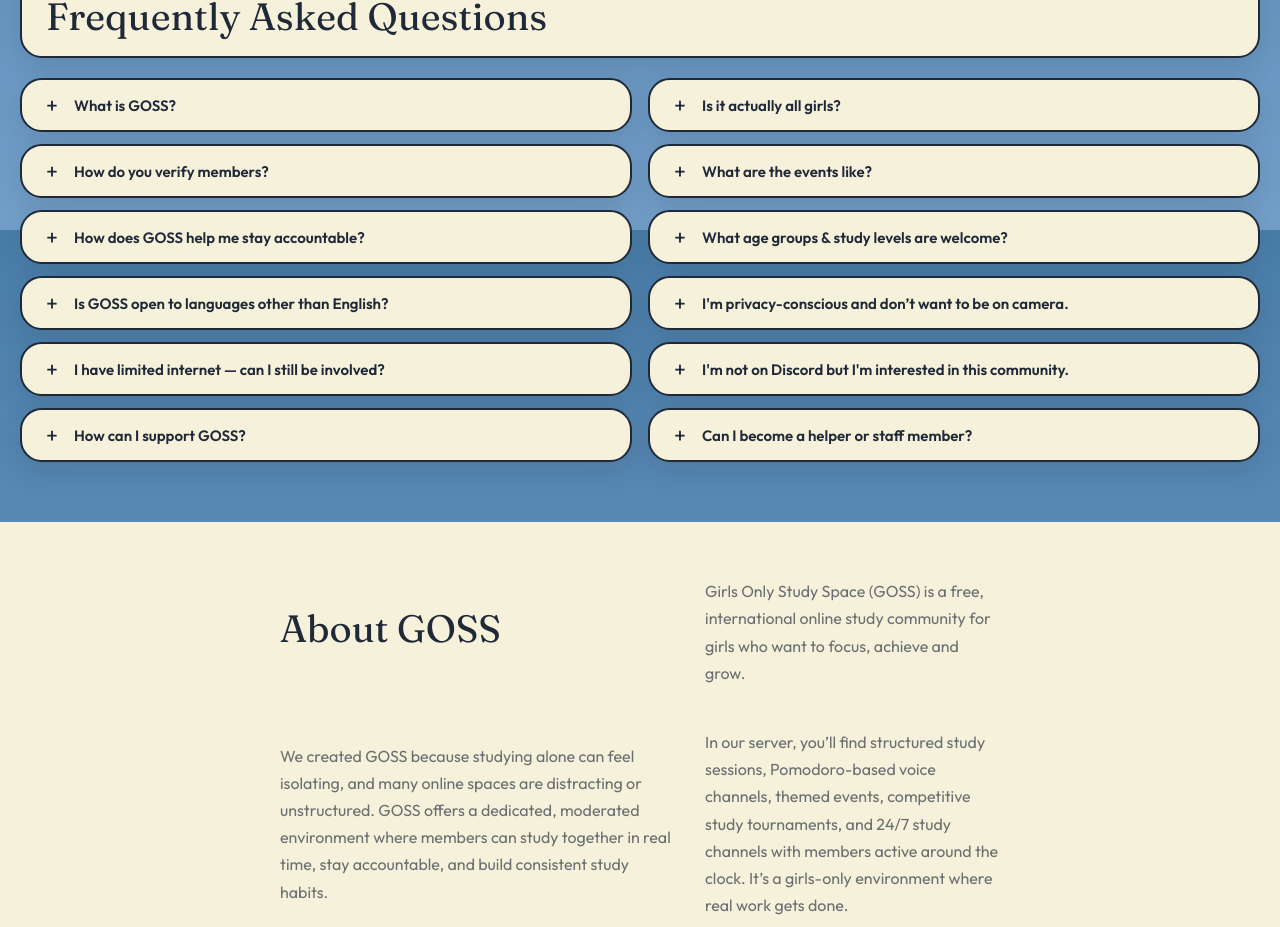
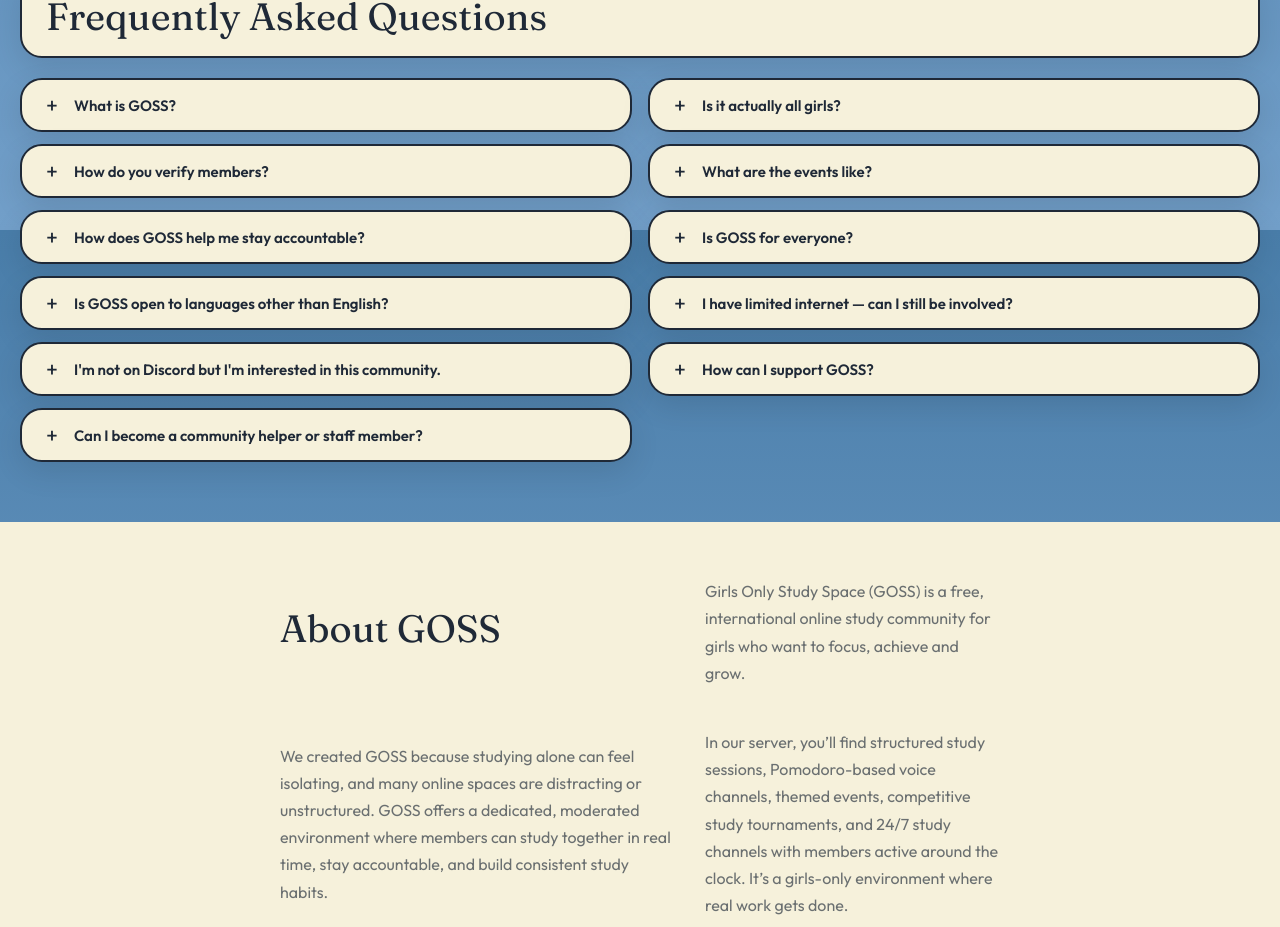
Before and after one commit to GirlsOnlyDiscord/girlsonlydiscord.github.io, a React (Vite) app in the folder goss-mvp/: page / in a window 1280 px wide. Shown: the part 1370-2297 px from the top of the page. Built offline with nearby package versions, Linux system fonts and the light colour scheme.

Commit message:
FAQ corrected - udpated text and colouring

```diff
--- a/goss-mvp/src/components/Cards.jsx
+++ b/goss-mvp/src/components/FAQCards.jsx
@@ -1,7 +1,31 @@
 import { useState } from "react";
 import { FAQ } from "../data/FAQ.js";
 
-export default function Cards() {
+// Renders a text array — plain strings or { t, c } colour objects.
+// Newlines become <br /> tags.
+function RichText({ parts }) {
+  return (
+    <p>
+      {parts.map((part, i) => {
+        if (typeof part === "string") {
+          return part.split("\n").map((line, j, arr) => (
+            <span key={`${i}-${j}`}>
+              {line}
+              {j < arr.length - 1 && <br />}
+            </span>
+          ));
+        }
+        return (
+          <span key={i} style={{ color: `var(--${part.c})` }}>
+            {part.t}
+          </span>
+        );
+      })}
+    </p>
+  );
+}
+
+export default function FAQCards() {
   const [openIndexes, setOpenIndexes] = useState([]);
 
   const toggleCard = (index) =>
@@ -18,20 +42,17 @@
           {FAQ.filter((_, i) => i % 2 === column).map((q, i) => {
             const realIndex = i * 2 + column;
             const isOpen = openIndexes.includes(realIndex);
-
             return (
               <div key={realIndex} className={`card ${isOpen ? "open" : ""}`}>
                 <div
                   className="card-header"
                   onClick={() => toggleCard(realIndex)}
                 >
-                 <span className={`plus ${isOpen ? "open" : ""}`}>+</span>
-                  <h3 className="cardTitle">
-                    {q.title}
-                  </h3>
+                  <span className={`plus ${isOpen ? "open" : ""}`}>+</span>
+                  <h3 className="cardTitle">{q.title}</h3>
                 </div>
                 <div className="card-content">
-                  <p>{q.text}</p>
+                  <RichText parts={q.text} />
                 </div>
               </div>
             );
--- a/goss-mvp/src/data/FAQ.js
+++ b/goss-mvp/src/data/FAQ.js
@@ -1,89 +1,164 @@
+// src/data/FAQ.js
+// Text is stored as arrays of strings and span objects.
+// { t: "text", c: "css-var-name" } renders as a coloured span.
+
 export const FAQ = [
   {
     title: "What is GOSS?",
-    text: `GOSS (Girls Only Study Server) is a non-profit study community founded in April 2024. It was designed to create a safe, supportive, and empowering environment where girls can learn, connect, and grow together.
-
-Our mission is to foster motivation, accountability, and friendship through collaborative study sessions, community challenges, and self-improvement events — all within an inclusive, girls-only space.
-
-GOSS is run entirely by a volunteer team of girls who dedicate their time to organizing events, moderating the community, and maintaining a welcoming, respectful atmosphere. We are driven by passion, not profit, and focus on creating a lasting and positive impact for every member.`
+    text: [
+      "GOSS (Girls Only Study Server) is a ",
+      { t: "non-profit study community", c: "brand-coral" },
+      " founded in April 2024. It was designed to create a ",
+      { t: "safe, supportive, and empowering environment", c: "brand-blue" },
+      " where girls can learn, connect, and grow together.\n\nOur mission is to foster ",
+      { t: "motivation", c: "brand-coral" },
+      ", ",
+      { t: "accountability", c: "brand-blue" },
+      ", and ",
+      { t: "friendship", c: "brand-green" },
+      " through ",
+      { t: "collaborative", c: "brand-gold" },
+      " study sessions, community challenges, and self-improvement events; all within an inclusive, girls-only space.\n\nGOSS is run entirely by a volunteer team of girls who dedicate their time to organizing events, moderating the community, and maintaining a ",
+      { t: "welcoming, respectful atmosphere.", c: "brand-coral" },
+      " We are ",
+      { t: "driven by passion, not profit,", c: "brand-green" },
+      " and our focus is on creating a lasting and positive impact for every member.",
+    ]
   },
   {
     title: "Is it actually all girls?",
-    text: `Yes. GOSS is run exclusively by girls and for girls. Every member must go through verification before joining.
-
-If there is ever suspicion that a member may not be who they claim to be, you can open a ticket and our staff will promptly investigate to maintain community safety.`
+    text: [
+      { t: "Yes!", c: "brand-coral" },
+      "\nSome girls' servers allow men for networking or moderation purposes — but at GOSS, we don't.\nWe are run ",
+      { t: "exclusively by girls and for girls.", c: "brand-blue" },
+      " Our verification process ensures this, and every member must go through it before joining.\n\nIf there's ever any suspicion that a member may not be who they claim to be, please ",
+      { t: "open a ticket.", c: "brand-gold" },
+      " Our staff team will promptly investigate to maintain the safety of our community.",
+    ]
   },
   {
     title: "How do you verify members?",
-    text: `Every incoming member must complete private verification through a ticket with staff.
-
-Verification options:
-- Short video call
-- Photo + photo ID check (with sensitive information covered)
-
-We strongly recommend video verification, as it is more secure and does not involve sending images.
-
-Verification tickets are deleted once completed. We do not store or download materials outside the platform. However, Discord retains uploaded media. All verifications are handled with strict confidentiality.`
+    text: [
+      "Every incoming member must be verified before joining the server. Verification is handled ",
+      { t: "privately through a ticket with staff", c: "brand-blue" },
+      " and can be completed via a ",
+      { t: "short video call", c: "brand-coral" },
+      " one-on-one with a member of staff.\n\nOnly authentic requests are accepted — and all verifications are handled with ",
+      { t: "strict confidentiality.", c: "brand-gold" },
+    ]
   },
   {
     title: "What are the events like?",
-    text: `We host daily, weekly, and monthly study sessions, study tournaments, marathons, self-care challenges, movie nights, and gaming events.
-
-Our goal is to blend productivity with fun while helping members stay motivated, connect with others, and enjoy a supportive study environment.`
+    text: [
+      "We host a wide variety of events; ",
+      { t: "there's truly something for everyone.", c: "brand-blue" },
+      "\nFrom ",
+      { t: "daily", c: "brand-gold" },
+      ", ",
+      { t: "weekly,", c: "brand-blue" },
+      " and ",
+      { t: "monthly", c: "brand-gold" },
+      " study sessions to ",
+      { t: "study tournaments, marathons, self-care challenges, movie nights,", c: "brand-coral" },
+      " and ",
+      { t: "gaming events,", c: "brand-green" },
+      " GOSS blends productivity with fun.\n\nOur goal is to help members stay ",
+      { t: "motivated", c: "brand-blue" },
+      ", ",
+      { t: "connect with others,", c: "brand-green" },
+      " and enjoy a ",
+      { t: "supportive study environment.", c: "brand-coral" },
+      " Whether you're preparing for exams, pursuing personal goals, or just need accountability, GOSS is the space for you.\n\nIf you want to learn more about our events, follow us on our social media channels!",
+    ]
   },
   {
     title: "How does GOSS help me stay accountable?",
-    text: `GOSS is built around accountability. We provide:
-
-- Study bots to track focus time
-- Pomodoro timer channels
-- Voice channels (talk-n-study, lofi-study)
-- Camera and screenshare study rooms
-- Private study rooms and club voice chats
-
-Whether you prefer quiet solo study or collaborative sessions, there is a system that fits your style.`
+    text: [
+      "GOSS is built around accountability — ",
+      { t: "everything we do", c: "brand-coral" },
+      " is designed to help you stay consistent, focused, and supported.\n\nWe use a range of tools and spaces to make studying easier and more engaging, including:\n\n",
+      { t: "Study bots", c: "brand-gold" },
+      " that track focus time and help you log sessions\n",
+      { t: "Pomodoro channels", c: "brand-coral" },
+      " with built-in timers for structured study blocks\n",
+      { t: "Voice channels", c: "brand-green" },
+      " with different themes, such as talk-n-study or lofi-study\n",
+      { t: "Camera and screenshare study channels", c: "brand-blue" },
+      " for stronger accountability and focus\n",
+      { t: "Private study rooms", c: "brand-coral" },
+      " and ",
+      { t: "club voice chats", c: "brand-gold" },
+      " for small-group or interest-based studying\n\nWhether you prefer quiet solo study or collaborative sessions with others watching your progress, there's a system that fits your study style.",
+    ]
   },
   {
-    title: "What age groups & study levels are welcome?",
-    text: `Students of all levels are welcome — from high school to university, postdoctoral researchers to lifelong learners.
-
-Members must be at least 13 years old in accordance with Discord’s Terms of Service. There is no upper age limit.`
+    title: "Is GOSS for everyone?",
+    text: [
+      "GOSS is open to girls of all ages (",
+      { t: "13+,", c: "brand-coral" },
+      " in line with Discord's Terms of Service), study levels, and life stages.\n\nWhether you're in high school, university, postgraduate studies, working full-time while studying, returning to education after a break, or learning independently for personal or professional growth, ",
+      { t: "you are welcome here.", c: "brand-green" },
+      "\n\nYou do not need to be enrolled in a formal institution. You do not need to be studying a specific subject. You do not need to be a certain age (beyond the 13+ requirement).\n\nWhat matters is that you are a girl who values ",
+      { t: "learning, accountability, and a respectful, supportive environment.", c: "brand-blue" },
+      " If you are committed to growth and want to be part of a motivated girls-only community, ",
+      { t: "GOSS is for you.", c: "brand-coral" },
+    ]
   },
   {
     title: "Is GOSS open to languages other than English?",
-    text: `GOSS operates in English only to avoid moderation issues and miscommunication.
-
-Members must use English in public channels. Other languages are allowed in DMs, clubs, journals, or private study groups.`
-  },
-  {
-    title: "I'm privacy-conscious and don’t want to be on camera.",
-    text: `That is completely okay. You can use the photo + ID verification method instead of a video call.
-
-You can also use non-camera study channels. We respect every member’s privacy.`
+    text: [
+      "GOSS operates in ",
+      { t: "English only", c: "brand-gold" },
+      ", to avoid moderation issues and miscommunication.\nWe ask everyone to use English in public channels (especially under \"Chats\") to ensure inclusivity and clear communication.\nOf course, you're free to speak other languages in DMs, clubs, journals or private study groups with friends!",
+    ]
   },
   {
     title: "I have limited internet — can I still be involved?",
-    text: `Yes. We offer text-based study sessions, asynchronous events, and flexible participation options so you can join at your own pace.`
+    text: [
+      { t: "Absolutely!", c: "brand-green" },
+      " We have text-based study sessions, asynchronous events, and flexible participation options. You can join at your own pace without needing to be on call or video.",
+    ]
   },
   {
     title: "I'm not on Discord but I'm interested in this community.",
-    text: `Currently, GOSS is hosted entirely on Discord. You can follow our social platforms to stay updated on announcements and future expansions.`
+    text: [
+      "Currently, GOSS is hosted entirely on Discord. However, you can follow our ",
+      { t: "social platforms", c: "brand-blue" },
+      " to stay updated on open events, announcements, and future expansions.",
+    ]
   },
   {
     title: "How can I support GOSS?",
-    text: `You can support GOSS by:
-
-- Boosting the server
-- Participating actively in events
-- Providing suggestions
-- Applying to become Helper or Staff
-- Sharing GOSS with friends
-- Engaging with us on social media`
+    text: [
+      "The best way to support GOSS is by ",
+      { t: "boosting the server!", c: "brand-gold" },
+      " This helps us unlock higher-quality calls, better file uploads, and more perks for members.\nAlso — consider donating to us on ",
+      { t: "Ko-fi", c: "brand-coral" },
+      " using this link.\n\nYou can also support us by:\n\nParticipating actively in ",
+      { t: "events", c: "brand-green" },
+      "\nProviding ",
+      { t: "suggestions", c: "brand-gold" },
+      " for server improvement\nApplying to become a ",
+      { t: "Helper or Staff", c: "brand-coral" },
+      "\n",
+      { t: "Sharing GOSS with friends", c: "brand-blue" },
+      "\nInteracting with or mentioning us on ",
+      { t: "social media", c: "brand-green" },
+    ]
   },
   {
-    title: "Can I become a helper or staff member?",
-    text: `Helpers and staff are selected based on community involvement, reliability, and alignment with GOSS values.
-
-Open a ticket to ask about current positions and check the server FAQ for more details.`
+    title: "Can I become a community helper or staff member?",
+    text: [
+      { t: "Yes!", c: "brand-coral" },
+      " Helpers and staff are selected based on ",
+      { t: "community involvement, reliability,", c: "brand-coral" },
+      " and understanding of ",
+      { t: "GOSS's values.", c: "brand-blue" },
+      " Visit our ",
+      { t: "FAQ on the server", c: "brand-gold" },
+      " to learn more about these positions, or ",
+      { t: "open a ticket", c: "brand-green" },
+      " to ask about current open positions.",
+    ]
   }
 ];
--- a/goss-mvp/src/pages/FAQ.jsx
+++ b/goss-mvp/src/pages/FAQ.jsx
@@ -1,6 +1,6 @@
 import Navbar from "../components/Navbar.jsx";
 import Footer from "../components/Footer.jsx";
-import Cards from "../components/Cards.jsx";
+import Cards from "../components/FAQCards.jsx";
 
 export default function FAQ() {
   return (
--- a/goss-mvp/src/pages/Home.jsx
+++ b/goss-mvp/src/pages/Home.jsx
@@ -3,7 +3,7 @@
 import IntroSection from "../components/IntroSection.jsx";
 import AboutUs from "../components/AboutUs.jsx";
 import Footer from "../components/Footer.jsx";
-import FAQQuestions from "../components/Cards.jsx";
+import FAQQuestions from "../components/FAQCards.jsx";
 
 export default function Home() {
   return (
```
